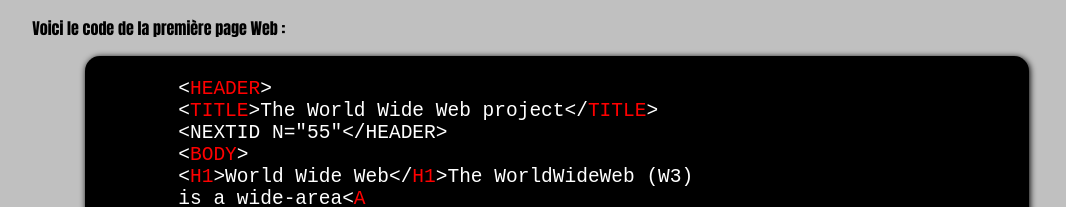
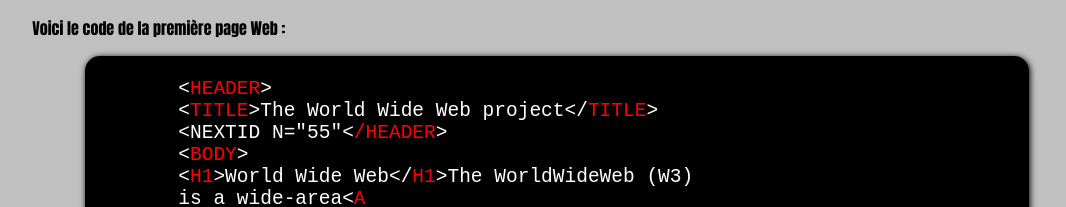
Before and after one commit to Beni-01/Stylisation-avec-CSS, a plain HTML site: page www.html in a window 1280 px wide. Shown: the part 1623-1830 px from the top of the page, without its empty margins (83-1149 px from the left). Drawn offline with Linux system fonts and the light colour scheme.

Commit message:
resolution du brief3

```diff
--- a/www.html
+++ b/www.html
@@ -51,7 +51,7 @@
 	<code>
 	&lt;<span class="element">HEADER</span>&gt;
 	&lt;<span class="element">TITLE</span>&gt;The World Wide Web project&lt;/<span class="element">TITLE</span>&gt;
-	&lt;NEXTID N="55"&lt;/HEADER&gt;
+	&lt;NEXTID N="55"&lt;<span class="element">/HEADER</span>&gt;
 	&lt;<span class="element">BODY</span>&gt;
 	&lt;<span class="element">H1</span>&gt;World Wide Web&lt;/<span class="element">H1</span>&gt;The WorldWideWeb (W3)
 	is a wide-area&lt;<span class="element">A</span>
```
